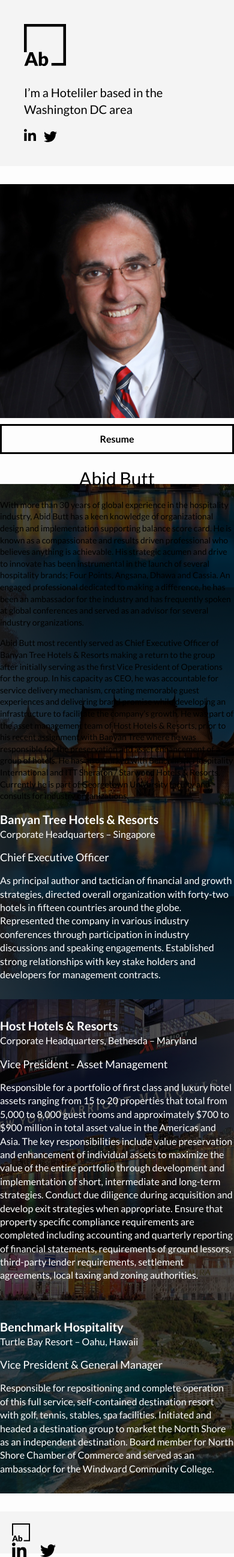
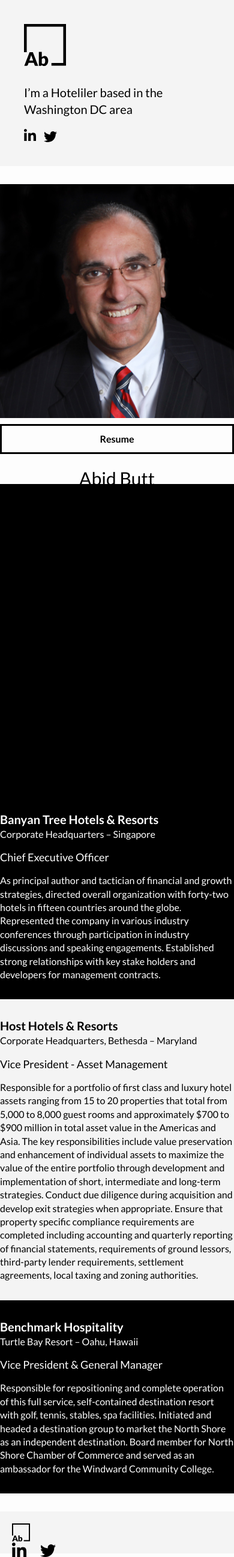
Before and after one commit to naher94/abid-butt.com, a Jekyll site: the page built from index.html, in a window 390 px wide. Shown: the whole page at 60% size. Built offline with Jekyll 4.4.1, drawn with Linux system fonts in a browser that asks for light colours.

Commit message:
Mobile Styling Adjusted

```diff
--- a/css/abid.scss
+++ b/css/abid.scss
@@ -239,13 +239,16 @@
     }
   }
   .banyan{
-    background: linear-gradient(rgba(0, 0, 0, 0.70), rgba(0, 0, 0, 0.70)), url("../img/banyantree.png") center center;
+    background: linear-gradient(rgba(0, 0, 0, 1), rgba(0, 0, 0, 1)), url("../img/banyantree.png") center center;
   }
   .turtle{
-    background: linear-gradient(rgba(0, 0, 0, 0.70), rgba(0, 0, 0, 0.70)), url("../img/turtlebay.png") center center;
+    background: linear-gradient(rgba(0, 0, 0, 1), rgba(0, 0, 0, 1)), url("../img/turtlebay.png") center center;
   }
   .host{
-    background: linear-gradient(rgba(0, 0, 0, 0.70), rgba(0, 0, 0, 0.70)), url("../img/host.png") center center;
+    background: linear-gradient(rgba($ab-grey, 1), rgba($ab-grey, 1)), url("../img/host.png") center center;
+        h2, h3, h4, p{
+      color: $ab-black;
+    }
   }
 }
 
```
Also changed, not shown: 2 other files.
